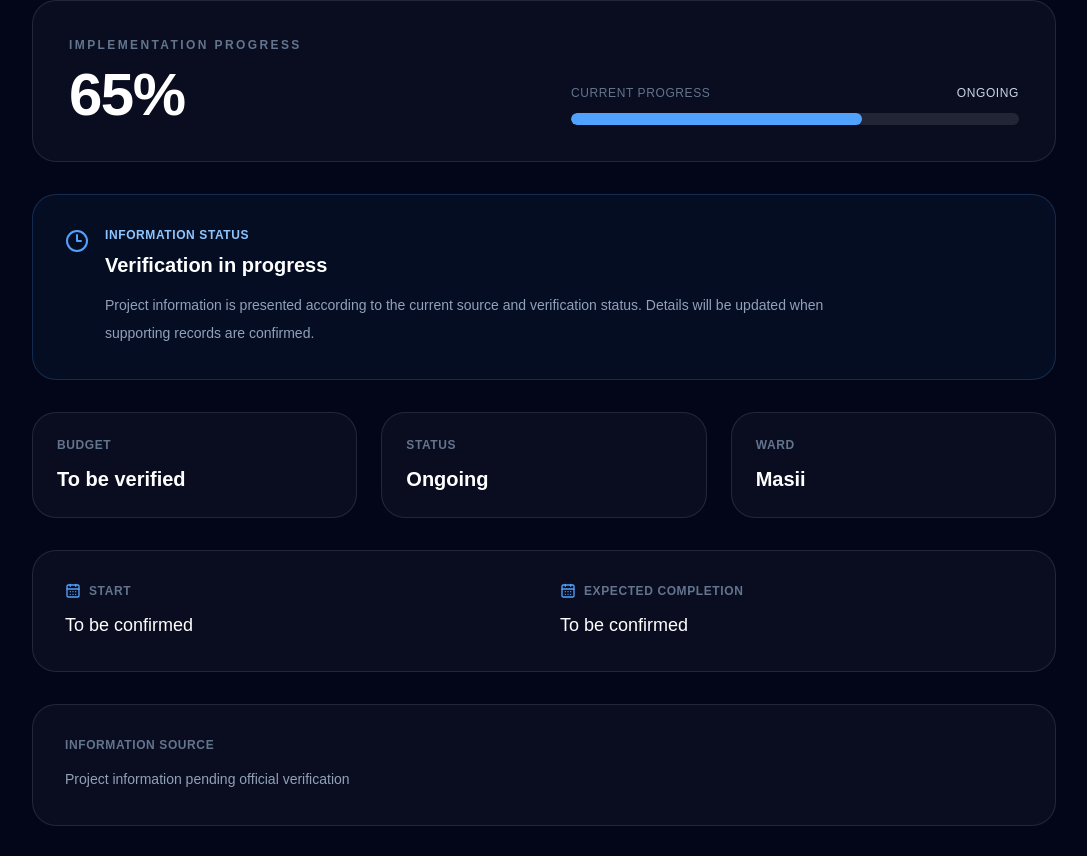
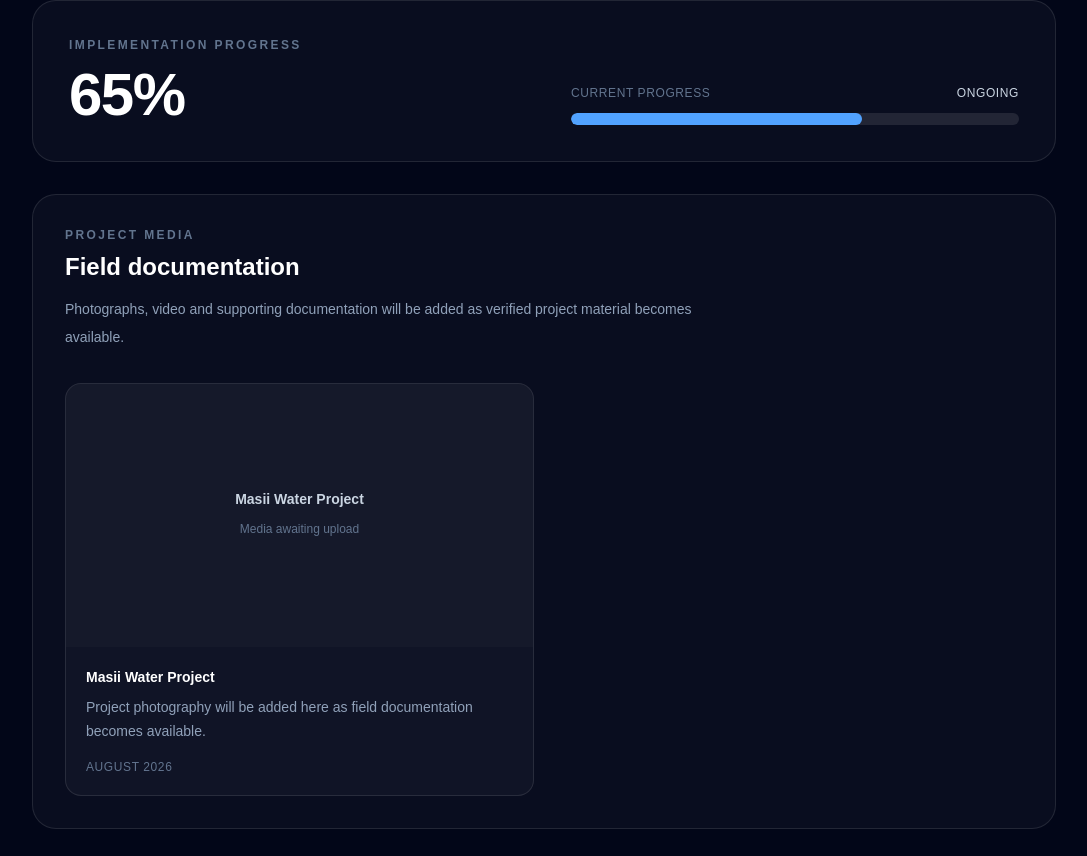
Before and after one commit to Chrisant-gif/mwala-connect, a Next.js app: page /projects/1 in a window 1280 px wide. Shown: the part 439-1295 px from the top of the page, without its empty margins (96-1183 px from the left). Built offline with nearby package versions, Linux system fonts and the light colour scheme.

Commit message:
Add project media foundation

```diff
--- /dev/null
+++ b/app/data/project-media.ts
@@ -0,0 +1,24 @@
+export type ProjectMediaType = "image" | "video" | "document";
+
+export interface ProjectMedia {
+  id: number;
+  projectId: number;
+  type: ProjectMediaType;
+  title: string;
+  description: string;
+  url: string;
+  date?: string;
+}
+
+export const projectMedia: ProjectMedia[] = [
+  {
+    id: 1,
+    projectId: 1,
+    type: "image",
+    title: "Masii Water Project",
+    description:
+      "Project photography will be added here as field documentation becomes available.",
+    url: "",
+    date: "August 2026",
+  },
+];
--- a/app/projects/[id]/page.tsx
+++ b/app/projects/[id]/page.tsx
@@ -8,6 +8,8 @@ import {
 } from "lucide-react";
 
 import { projects } from "../../data/projects";
+
+import { projectMedia } from "../../data/project-media";
 
 interface ProjectDetailsPageProps {
   params: Promise<{
@@ -183,37 +185,77 @@ export default async function ProjectDetailsPage({
         </section>
 
         {/* Verification status */}
-        <section className="mt-8 rounded-3xl border border-blue-400/20 bg-blue-400/[0.05] p-6 sm:p-8">
-          <div className="flex items-start gap-4">
-            {isVerified ? (
-              <CheckCircle2 className="mt-0.5 h-6 w-6 shrink-0 text-blue-400" />
+        <section className="mt-8 rounded-3xl border border-white/10 bg-white/[0.03] p-6 sm:p-8">
+  <div>
+    <p className="text-xs font-semibold uppercase tracking-[0.2em] text-slate-500">
+      Project Media
+    </p>
+
+    <h2 className="mt-2 text-2xl font-semibold text-white">
+      Field documentation
+    </h2>
+
+    <p className="mt-3 max-w-2xl text-sm leading-7 text-slate-400">
+      Photographs, video and supporting documentation will be added
+      as verified project material becomes available.
+    </p>
+  </div>
+
+  {projectMedia.filter(
+    (media) => media.projectId === project.id,
+  ).length > 0 ? (
+    <div className="mt-8 grid gap-5 sm:grid-cols-2">
+      {projectMedia
+        .filter((media) => media.projectId === project.id)
+        .map((media) => (
+          <div
+            key={media.id}
+            className="overflow-hidden rounded-2xl border border-white/10 bg-white/[0.03]"
+          >
+            {media.url ? (
+              <div className="aspect-video bg-white/5">
+                {/* Media will be rendered here once a verified URL is available. */}
+              </div>
             ) : (
-              <Clock3 className="mt-0.5 h-6 w-6 shrink-0 text-blue-400" />
+              <div className="flex aspect-video items-center justify-center bg-white/[0.02] px-6 text-center">
+                <div>
+                  <p className="text-sm font-semibold text-slate-300">
+                    {media.title}
+                  </p>
+
+                  <p className="mt-2 text-xs leading-6 text-slate-500">
+                    Media awaiting upload
+                  </p>
+                </div>
+              </div>
             )}
 
-            <div>
-              <p className="text-xs font-semibold uppercase tracking-wider text-blue-300">
-                Information status
+            <div className="p-5">
+              <p className="text-sm font-semibold text-white">
+                {media.title}
               </p>
 
-              <h2 className="mt-2 text-xl font-semibold">
-                {verificationLabel}
-              </h2>
-
-              <p className="mt-3 max-w-3xl text-sm leading-7 text-slate-400">
-                Project information is presented according to the
-                current source and verification status. Details will
-                be updated when supporting records are confirmed.
+              <p className="mt-2 text-sm leading-6 text-slate-400">
+                {media.description}
               </p>
 
-              {project.lastVerified && (
+              {media.date && (
                 <p className="mt-4 text-xs font-medium uppercase tracking-wider text-slate-500">
-                  Last verified: {project.lastVerified}
+                  {media.date}
                 </p>
               )}
             </div>
           </div>
-        </section>
+        ))}
+    </div>
+  ) : (
+    <div className="mt-8 rounded-2xl border border-dashed border-white/10 p-8 text-center">
+      <p className="text-sm text-slate-500">
+        No project media has been added yet.
+      </p>
+    </div>
+  )}
+</section>
 
         {/* Project metrics */}
         <section className="mt-8 grid gap-6 sm:grid-cols-2 lg:grid-cols-3">
```
